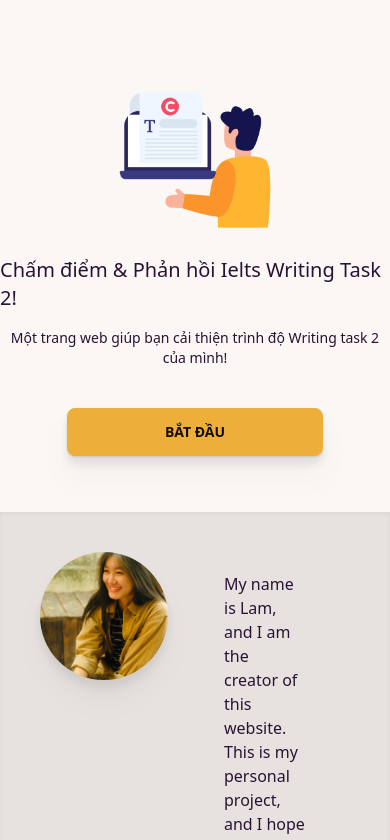
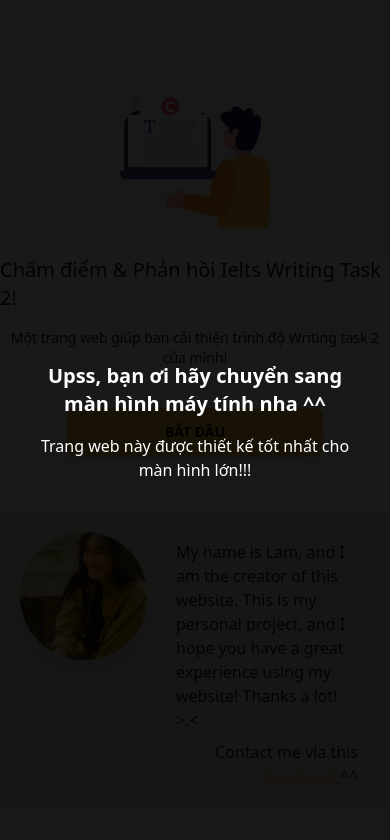
Before and after one commit to abelwi/Writing, a Nuxt app in the folder ielts-writing/: page / in a window 390 px wide. Shown: the top 840 px of the page. Built offline with nearby package versions, Linux system fonts and the light colour scheme.

Commit message:
change size screen

```diff
--- a/ielts-writing/pages/index.vue
+++ b/ielts-writing/pages/index.vue
@@ -18,14 +18,14 @@
         </div>
       </div>
 
-      <div class="flex mt-10 bg-base-300 p-10 shadow-inner">
+      <div class="flex mt-10 bg-base-300 p-5 sm:p-10 shadow-inner space-x-2 sm:space-x-0">
         <div class="avatar">
           <div class="w-32 h-32 rounded-full shadow-inner drop-shadow-xl">
             <img src="../public/images/personal_avatar.jpg" />
           </div>
         </div>
-        <div class="mt-5">
-          <p class="text-left mx-14 font-thin">My name is Lam, and I am the creator of this website. This is my personal project, and
+        <div class="mt-2 sm:mt-5">
+          <p class="text-left mx-5 sm:mx-14 font-thin">My name is Lam, and I am the creator of this website. This is my personal project, and
             I hope you have a great experience using my website! Thanks a lot! >.<
           </p>
 
@@ -37,9 +37,31 @@
         </div>
       </div>
     </div>
+
+    <!-- Mobile warning -->
+    <div v-if="isMobile" class="fixed top-0 left-0 w-full h-full bg-black bg-opacity-90 z-50 flex flex-col justify-center items-center text-white p-10 text-center">
+      <h2 class="text-xl font-bold mb-4">Upss, bạn ơi hãy chuyển sang màn hình máy tính nha ^^</h2>
+      <p>Trang web này được thiết kế tốt nhất cho màn hình lớn!!!</p>
+    </div>
+
 </template>
 
 
-<script>
+<script setup>
+import { ref, onMounted, onBeforeUnmount } from 'vue';
 
+const isMobile = ref(false);
+
+function checkScreenSize() {
+  isMobile.value = window.innerWidth < 768; // Mobile if screen width < 768px
+}
+
+onMounted(() => {
+  checkScreenSize();
+  window.addEventListener('resize', checkScreenSize);
+});
+
+onBeforeUnmount(() => {
+  window.removeEventListener('resize', checkScreenSize);
+});
 </script>
```
